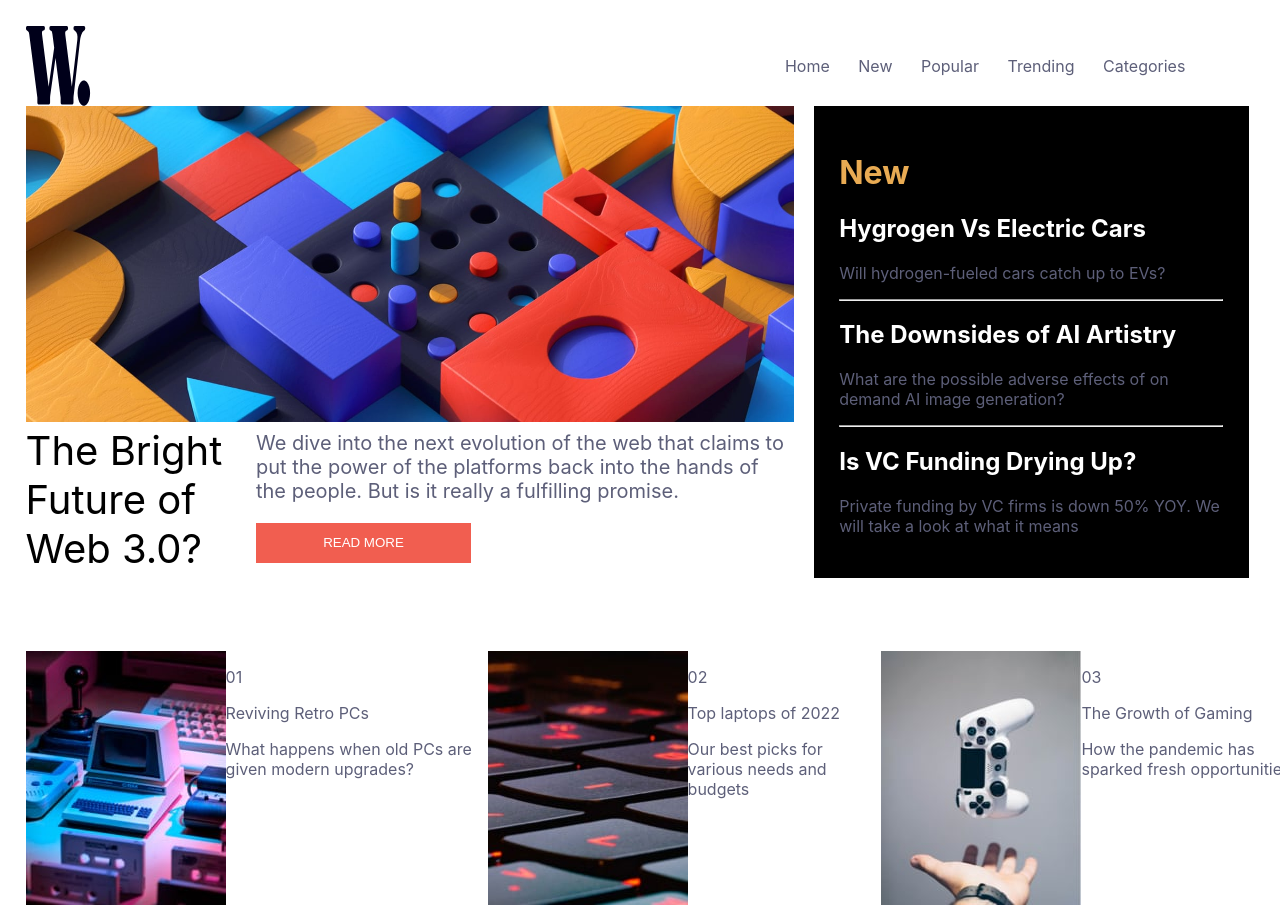
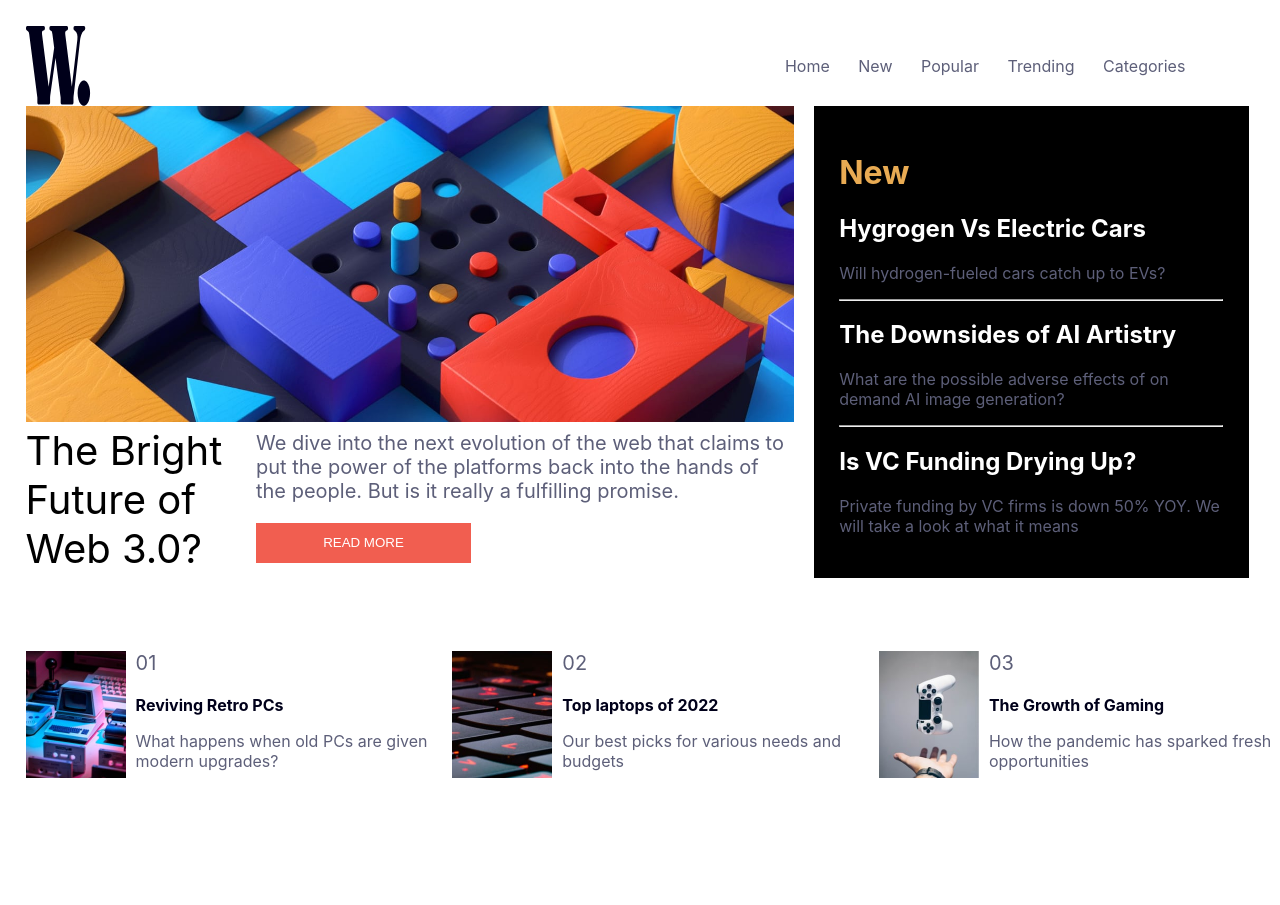
Before and after one commit to steven-mpawulo/news-homepage, a React (Create React App) app: page / in a window 1280 px wide. Shown: the top 905 px of the page. Built offline with nearby package versions, Linux system fonts and the light colour scheme.

Commit message:
styles footer

```diff
--- a/src/components/common/ItemCard.js
+++ b/src/components/common/ItemCard.js
@@ -4,10 +4,10 @@ import './itemcard.css'
 const ItemCard = ({image, number, title, message}) => {
   return (
     <div className='item-card'>
-        <img src={image} alt="" />
+        <img src={image} alt=""  className='image'/>
         <div className="item-inner-container">
-            <p>{number}</p>
-            <p>{title}</p>
+            <p className='number'>{number}</p>
+            <p className='title'>{title}</p>
             <p>{message}</p>
         </div>
     </div>
--- a/src/components/common/itemcard.css
+++ b/src/components/common/itemcard.css
@@ -1,3 +1,27 @@
 .item-card {
     display: flex;
+    width: 35%;
+
 }
+
+
+
+.image {
+    height: 50%;
+    margin-right: 10px;
+}
+
+.item-inner-container {
+    margin-top: 0.0;
+}
+
+.number {
+    color: hsl(236, 13%, 42%);
+    font-size: 20px;
+    margin-top: 0.0;
+}
+
+.title {
+    font-weight: bold;
+    color: hsl(240, 100%, 5%);
+}
```
